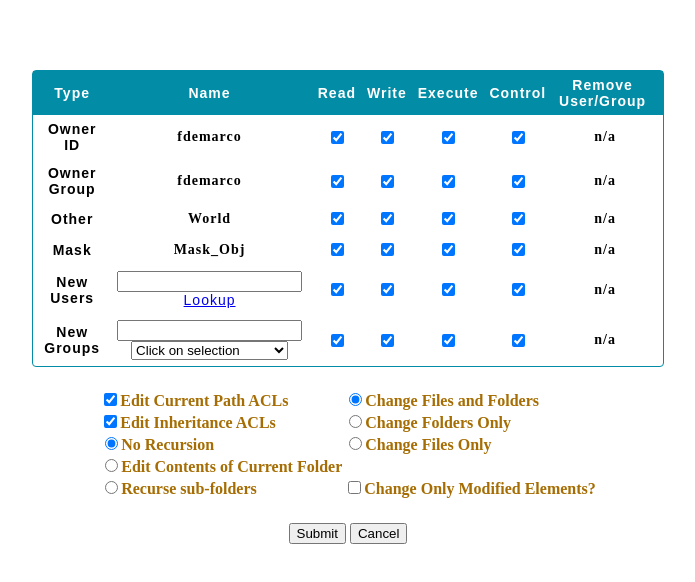
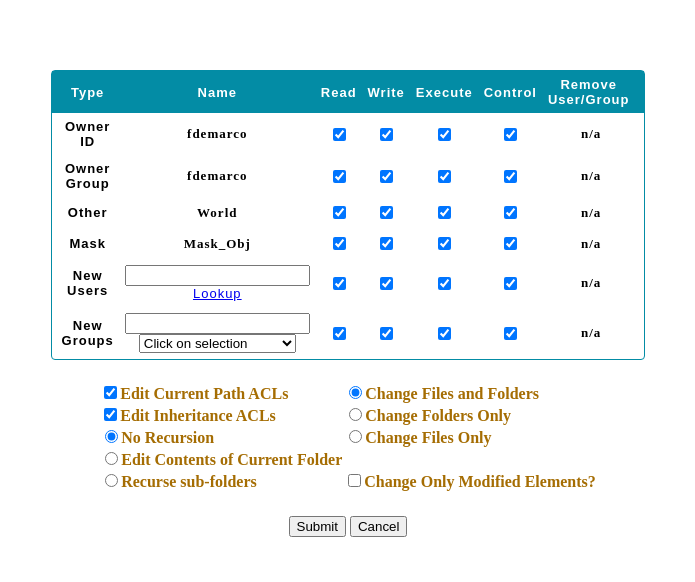
Before and after one commit to cdt876/cdt876.github.io, a plain HTML site: page tool/table.html in a window 1280 px wide. Shown: the whole page, without its empty margins (292-987 px from the left). Drawn offline with Linux system fonts and the light colour scheme; a script that the page names is missing.

Commit message:
Update table.css

```diff
--- a/tool/table.css
+++ b/tool/table.css
@@ -3,7 +3,7 @@
   }
 
   .modify {
-    width: 50%;
+    width: 40%;
     border-radius: 4px;
     border-collapse: separate;
     border: 1px solid #038ca5;
@@ -18,7 +18,7 @@
 
   .modify th, .modify td {
     padding-right: 10px;
-    font-size: 14px;
+    font-size: 13px;
     letter-spacing: 1px;
     padding-top: 6px;
     padding-bottom: 6px;
```
